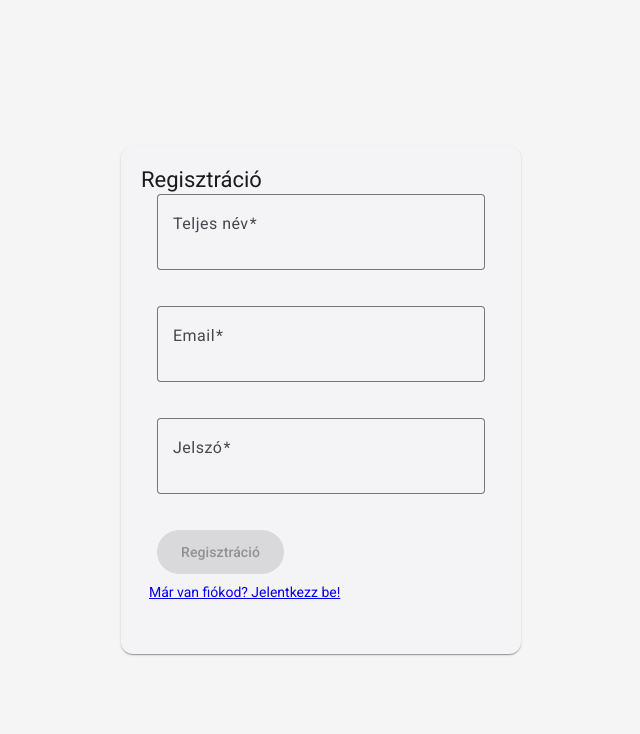
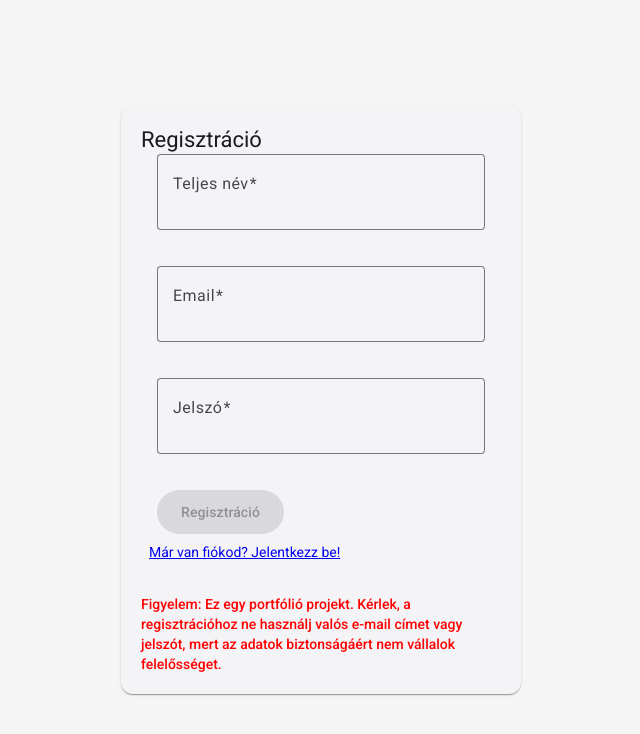
Before and after one commit to Tushi2005/job-tracker, an Angular app: page /register in a window 1280 px wide. Shown: the top 734 px of the page, without its empty margins (319-959 px from the left). Built offline with nearby package versions, Linux system fonts and the light colour scheme.

Commit message:
feat: add privacy disclaimer

```diff
--- a/src/app/features/auth/register/register.css
+++ b/src/app/features/auth/register/register.css
@@ -21,6 +21,11 @@ mat-card {
   box-sizing: border-box;
 }
 
+mat-card-footer{
+  color: red;
+  font-weight: 500;
+}
+
 @media (max-width: 480px) {
   .login-container,
   .register-container {
--- a/src/app/features/auth/register/register.html
+++ b/src/app/features/auth/register/register.html
@@ -49,5 +49,8 @@
     <mat-card-actions>
       <a routerLink="/login">Már van fiókod? Jelentkezz be!</a>
     </mat-card-actions>
+    <mat-card-footer>
+      Figyelem: Ez egy portfólió projekt. Kérlek, a regisztrációhoz ne használj valós e-mail címet vagy jelszót, mert az adatok biztonságáért nem vállalok felelősséget.
+    </mat-card-footer>
   </mat-card>
 </div>
```
